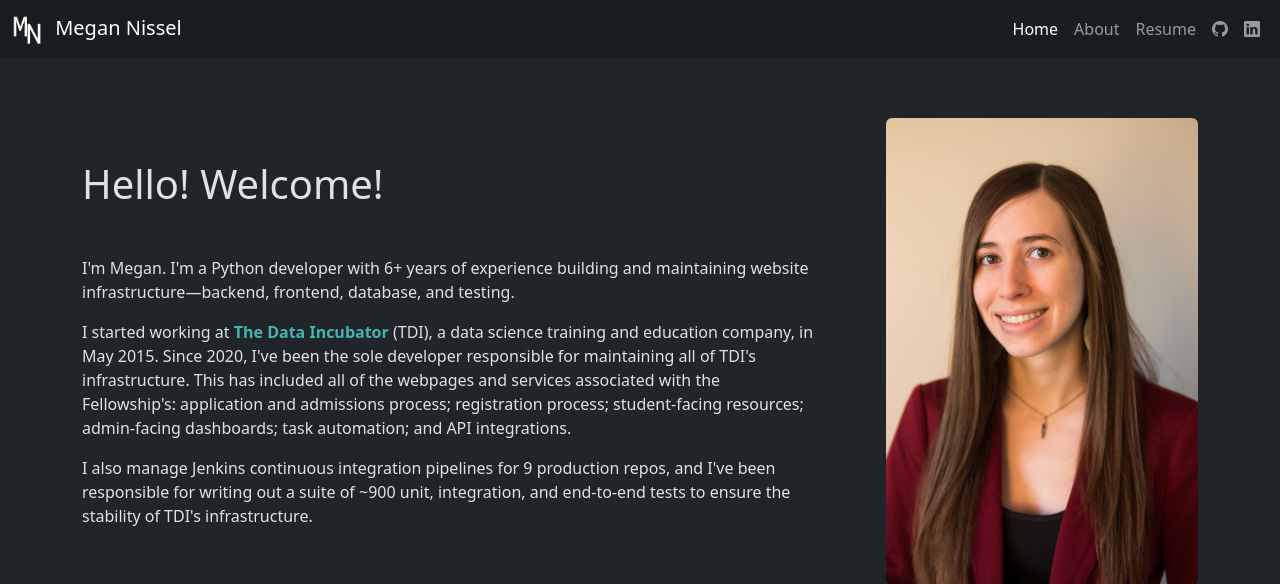
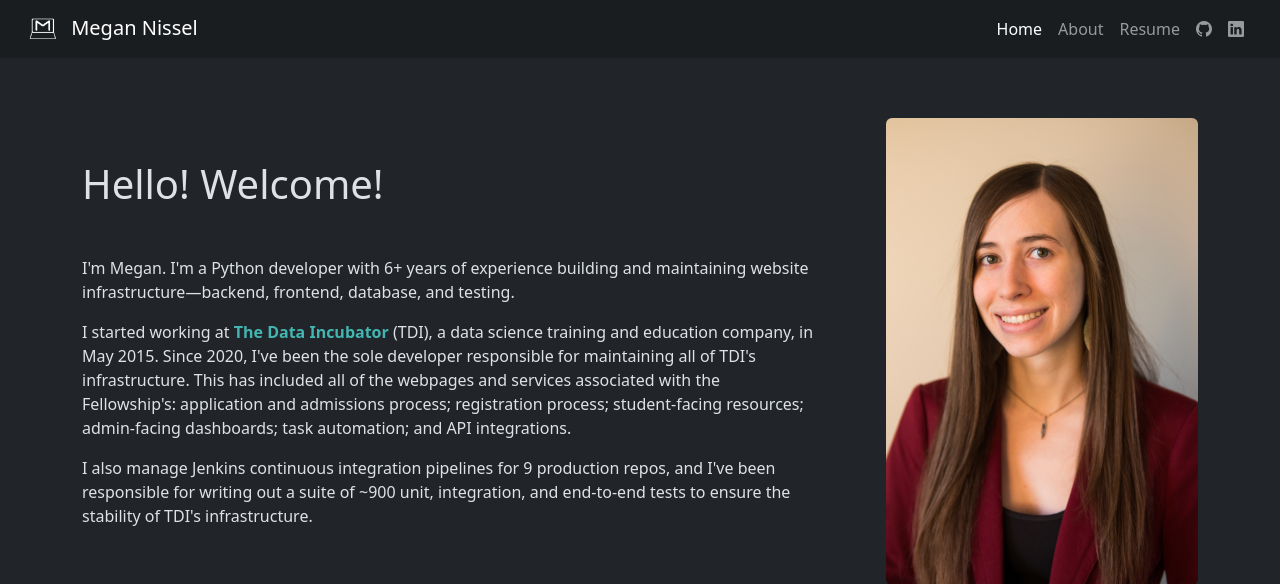
Before and after one commit to megannissel/website, a Flask app: page / in a window 1280 px wide. Shown: the top 584 px of the page. Run offline with Flask 3, Linux system fonts and the light colour scheme.

Commit message:
favicon and logo updates

```diff
--- a/templates/header.html
+++ b/templates/header.html
@@ -1,8 +1,8 @@
 {% macro Header(active=None) %}
 <nav class="navbar navbar-expand-md fixed-top bg-dark-subtle" data-bs-theme="dark">
-  <div class="container-fluid">
+  <div class="container-fluid ms-3 me-3">
     <a class="navbar-brand" href="{{url_for('home')}}">
-      <img src="/static/images/logo_inverted.png" alt="Logo" width="30" class="me-2"></img>
+      <img src="/static/images/logo_v3_inverted.png" alt="Logo" width="30" class="me-2"></img>
       Megan Nissel
     </a>
     <button class="navbar-toggler" type="button" data-bs-toggle="collapse" data-bs-target="#navbarNav" aria-controls="navbarNav" aria-expanded="false" aria-label="Toggle navigation">
```
Also changed, not shown: static/images/favicon.ico, static/images/logo_v3_inverted.png (added).
